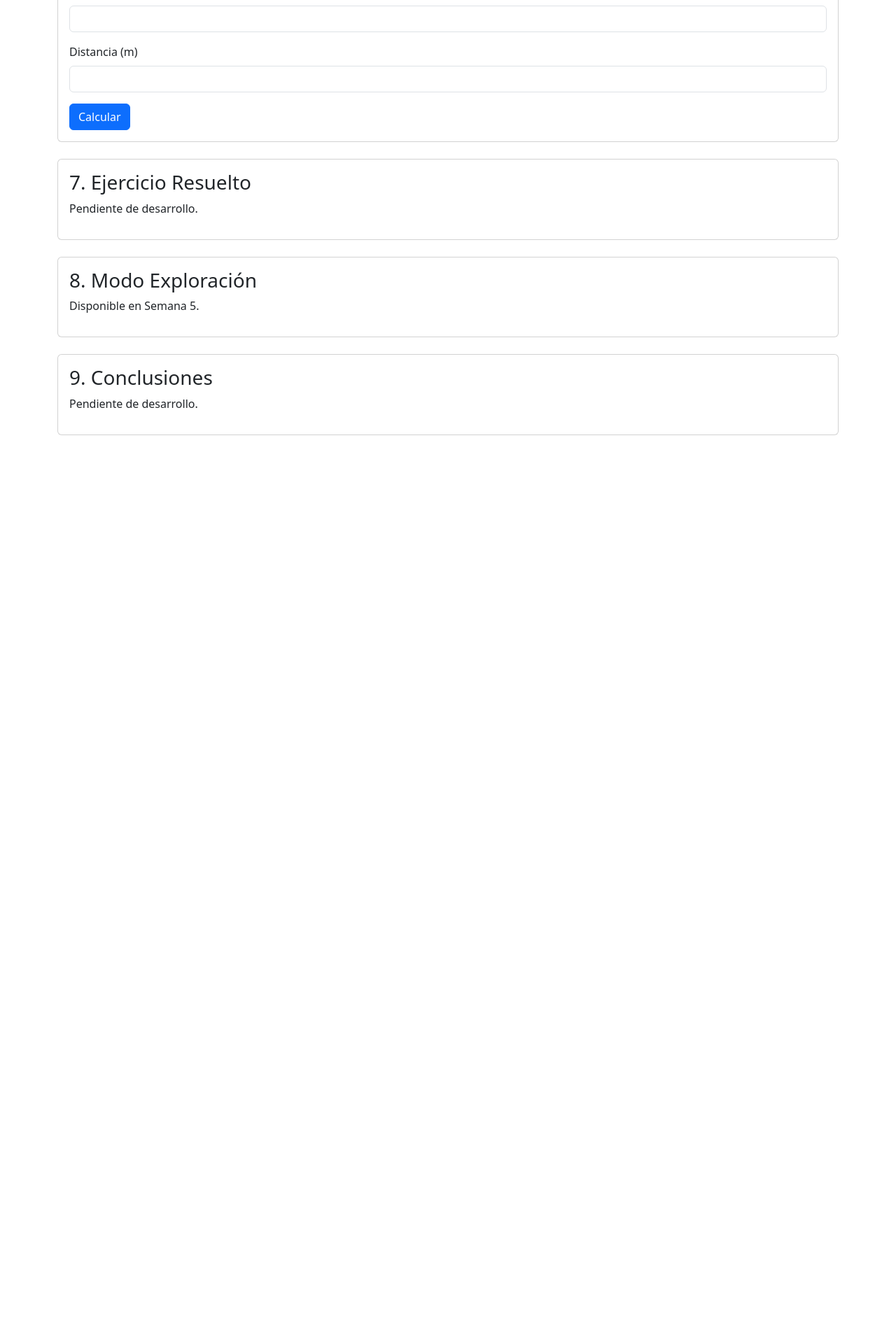
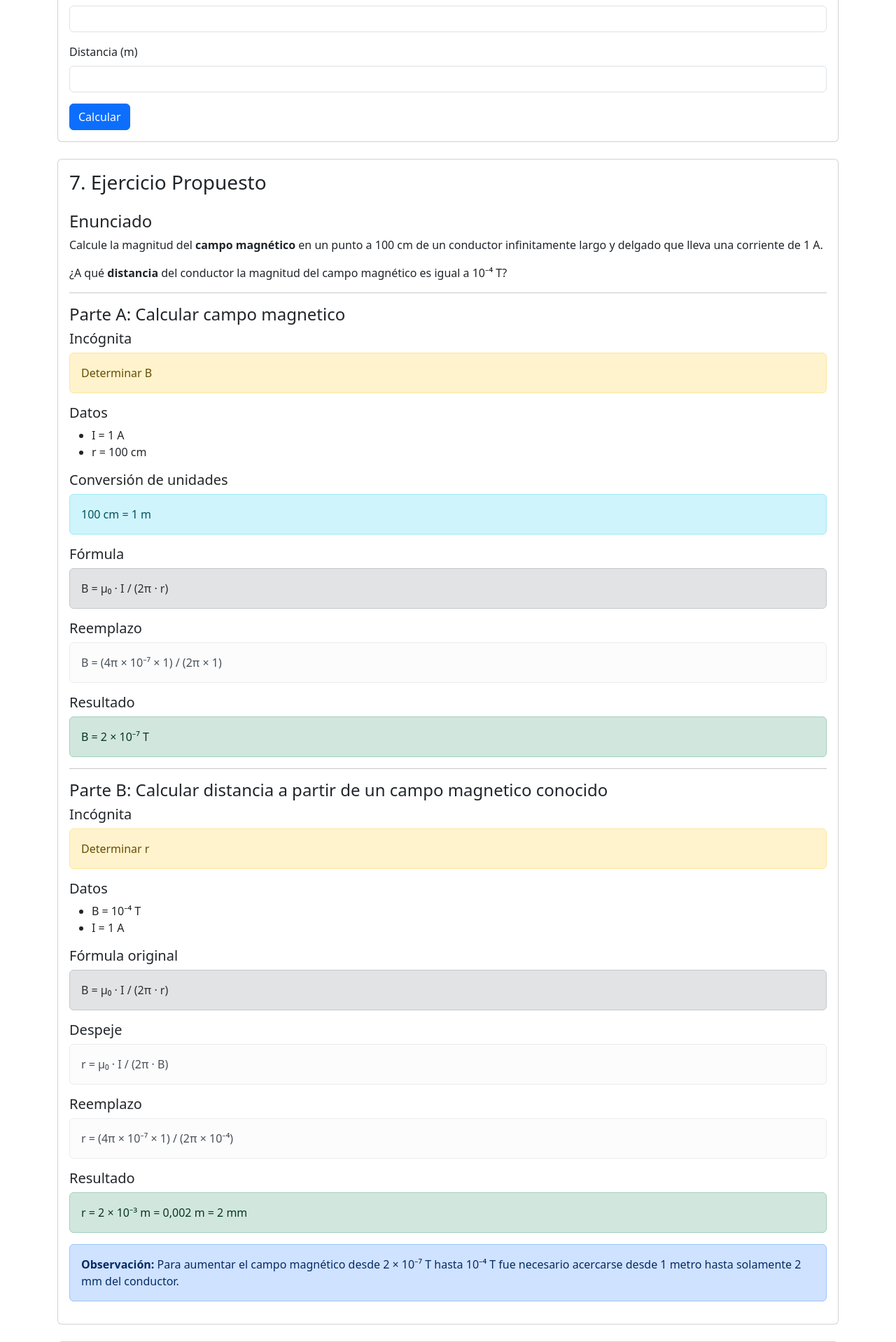
Before and after one commit to jhgakiyama/electromagnetismo-simulator, a Flask app: template app/templates/conductor.html in a window 1280 px wide. Shown: the part 2713-4631 px from the top of the page at 70% size. Before the commit the page ends 3335 px from the top, so only its background shows below. Run offline with Flask 3, Linux system fonts and the light colour scheme; the template is opened without the code that fills it, so the values that code supplies are empty.

Commit message:
Agrego el ejercicio 1 resuelto , forma estatica

```diff
--- a/app/templates/conductor.html
+++ b/app/templates/conductor.html
@@ -416,12 +416,120 @@ Campo Magnético: <strong>B = {{ resultado_formateado }} T</strong>
 </div>
 
 <div class="card mb-4">
+
     <div class="card-body">
-        <h3>7. Ejercicio Resuelto</h3>
+
+        <h3>7. Ejercicio Propuesto</h3>
+
+        <h4 class="mt-4">Enunciado</h4>
+
         <p>
-            Pendiente de desarrollo.
+            Calcule la magnitud del <strong>campo magnético</strong> en un punto a 100 cm de un conductor
+            infinitamente largo y delgado que lleva una corriente de 1 A.
         </p>
+
+        <p>¿A qué <strong>distancia</strong> del conductor la magnitud del campo magnético es igual a 10⁻⁴ T?</p>
+
+        <hr>
+
+        <h4>Parte A: Calcular campo magnetico</h4>
+
+        <h5>Incógnita</h5>
+        <div class="alert alert-warning">
+            Determinar B
+        </div>
+
+        <h5>Datos</h5>
+
+        <ul>
+            <li>I = 1 A</li>
+            <li>r = 100 cm</li>
+        </ul>
+
+        <h5>Conversión de unidades</h5>
+
+        <div class="alert alert-info">
+            100 cm = 1 m
+        </div>
+
+        <h5>Fórmula</h5>
+
+        <div class="alert alert-secondary">
+            B = μ₀ · I / (2π · r)
+        </div>
+
+        <h5>Reemplazo</h5>
+
+        <div class="alert alert-light">
+            B = (4π × 10⁻⁷ × 1)
+            /
+            (2π × 1)
+        </div>
+
+        <h5>Resultado</h5>
+
+        <div class="alert alert-success">
+            B = 2 × 10⁻⁷ T
+        </div>
+
+        <hr>
+
+        <h4>Parte B: Calcular distancia a partir de un campo magnetico conocido</h4>
+
+        <h5>Incógnita</h5>
+
+        <div class="alert alert-warning">
+            Determinar r
+        </div>
+
+        <h5>Datos</h5>
+
+        <ul>
+            <li>B = 10⁻⁴ T</li>
+            <li>I = 1 A</li>
+        </ul>
+
+        <h5>
+            Fórmula original
+        </h5>
+
+        <div class="alert alert-secondary">
+            B = μ₀ · I / (2π · r)
+        </div>
+
+        <h5>Despeje</h5>
+
+        <div class="alert alert-light">
+            r = μ₀ · I / (2π · B)
+        </div>
+
+        <h5>Reemplazo</h5>
+
+        <div class="alert alert-light">
+            r =
+            (4π × 10⁻⁷ × 1)
+            /
+            (2π × 10⁻⁴)
+        </div>
+
+        <h5>Resultado</h5>
+
+        <div class="alert alert-success">
+            r = 2 × 10⁻³ m = 0,002 m = 2 mm
+        </div>
+
+        <div class="alert alert-primary mt-3">
+            <strong>Observación:</strong>
+
+            Para aumentar el campo magnético
+            desde 2 × 10⁻⁷ T hasta 10⁻⁴ T
+            fue necesario acercarse desde
+            1 metro hasta solamente 2 mm
+            del conductor.
+        </div>
+
     </div>
+
 </div>
 
 <div class="card mb-4">
```
